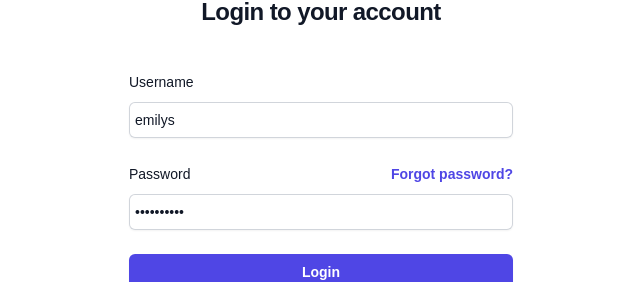
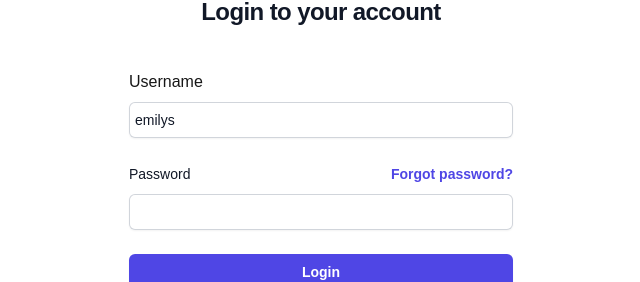
Before and after one commit to rahul94maurya/Plant-for-the-planet-task, a Next.js app: page /login in a window 1280 px wide. Shown: the part 134-416 px from the top of the page, without its empty margins (319-959 px from the left). Built offline with nearby package versions, Linux system fonts and the light colour scheme.

Commit message:
username validation conditions done

```diff
--- /dev/null
+++ b/components/shared/Input.tsx
@@ -0,0 +1,26 @@
+import React, { InputHTMLAttributes } from 'react';
+
+type InputProps = {
+  label: string;
+  id: string;
+  error?: string;
+  className?: string;
+} & InputHTMLAttributes<HTMLInputElement>;
+
+const Input = function ({ label, id, error, className, ...props }: InputProps) {
+  return (
+    <div>
+      <label htmlFor={id}>{label}</label>
+      <div className="mt-2">
+        <input
+          id={id}
+          className={`${className} block w-full rounded-md border-0 p-1.5 text-gray-900 shadow-sm ring-1 ring-inset ring-gray-300 placeholder:text-gray-400 focus:ring-2 focus:ring-inset focus:ring-indigo-600 sm:text-sm sm:leading-6`}
+          {...props}
+        />
+      </div>
+      {error && <div className="text-red-700">{error}</div>}
+    </div>
+  );
+};
+
+export default Input;
--- /dev/null
+++ b/hooks/useInput.ts
@@ -0,0 +1,29 @@
+import { getError } from '@/lib/utils';
+import { useState } from 'react';
+
+type CustomInputHookProps = {
+  dafaultValue: string;
+  maxLength: number;
+  minLength: number;
+};
+
+export const useInput = ({
+  dafaultValue,
+  maxLength,
+  minLength,
+}: CustomInputHookProps) => {
+  const [inputValue, setInputValue] = useState(dafaultValue);
+  const [didEdit, setDidEdit] = useState(false);
+
+  const error = getError({ inputValue, didEdit, maxLength, minLength });
+
+  const onChangeHandler = function (e: React.ChangeEvent<HTMLInputElement>) {
+    setInputValue(e.target.value);
+    setDidEdit(false);
+  };
+  const onBlurHandler = function () {
+    setDidEdit(true);
+  };
+
+  return { inputValue, onBlurHandler, onChangeHandler, didEdit, error };
+};
--- /dev/null
+++ b/lib/utils.ts
@@ -0,0 +1,33 @@
+type ErrorProps = {
+  inputValue: string;
+  didEdit: boolean;
+  maxLength: number;
+  minLength: number;
+};
+
+export const getError = function ({
+  inputValue,
+  didEdit,
+  maxLength,
+  minLength,
+}: ErrorProps) {
+  let errorMessage = didEdit && inputValue.length === 0 ? "can't be empty" : '';
+  if (didEdit && inputValue.length !== 0 && inputValue.length < minLength) {
+    errorMessage = `Username must be at least ${minLength} characters long`;
+  }
+  if (inputValue.length > maxLength) {
+    errorMessage = `cannot be greater than ${maxLength}`;
+  }
+  if (inputValue.length && !/^[a-zA-Z0-9]+$/.test(inputValue)) {
+    errorMessage = `Username must contain only letters and numbers`;
+  }
+  console.log('test', !/^(?=.*[a-zA-Z])[a-zA-Z0-9]+$/.test(inputValue));
+  if (
+    didEdit &&
+    inputValue.length !== 0 &&
+    !/^(?=.*[a-zA-Z])[a-zA-Z0-9]+$/.test(inputValue)
+  ) {
+    errorMessage = `Username must contain one alphabetic letter`;
+  }
+  return errorMessage;
+};
--- a/pages/login/index.tsx
+++ b/pages/login/index.tsx
@@ -2,18 +2,35 @@ import Link from 'next/link';
 import React, { useState } from 'react';
 import { authenticateUser } from '@/services/api';
 import { useRouter } from 'next/router';
+import Input from '@/components/shared/Input';
+import { useInput } from '@/hooks/useInput';
 
 const LoginPage = () => {
   const router = useRouter();
-  const [userName, setUserName] = useState('emilys');
-  const [password, setPassword] = useState('emilyspass');
+  const {
+    inputValue: userName,
+    onBlurHandler: handleUserNameBlur,
+    onChangeHandler: handleUserNameChange,
+    error: userNameErrorMessage,
+  } = useInput({ dafaultValue: 'emilys', maxLength: 10, minLength: 6 });
+
+  // const [password, setPassword] = useState('emilyspass');
+  const [password, setPassword] = useState('');
   const [isLoading, setIsLoading] = useState(false);
 
-  const handleUserNameChange = function (
-    event: React.ChangeEvent<HTMLInputElement>
-  ) {
-    setUserName(event.target.value);
-  };
+  // const handleUserNameChange = function (
+  //   event: React.ChangeEvent<HTMLInputElement>
+  // ) {
+  //   const username = event.target.value;
+  //   if (!username) {
+  //     setUserNameErrorMessage('Username is required');
+  //   } else if (username.length < 6) {
+  //     setUserNameErrorMessage('Username must be at least 6 characters long');
+  //   } else if (!/^[a-zA-Z0-9]+$/.test(username)) {
+  //     setUserNameErrorMessage('Username must contain only letters and numbers');
+  //   }
+  //   setUserName(event.target.value);
+  // };
 
   const handlePasswordChange = function (
     event: React.ChangeEvent<HTMLInputElement>
@@ -28,9 +45,9 @@ const LoginPage = () => {
     event.preventDefault();
     setIsLoading(true);
     const response = await authenticateUser(requestBody);
-    localStorage.setItem('authStatus', JSON.stringify(response))
+    localStorage.setItem('authStatus', JSON.stringify(response));
     if (response.token) {
-      router.push('/')
+      router.push('/');
     }
     setIsLoading(false);
     console.log('response data from API', response);
@@ -52,7 +69,17 @@ const LoginPage = () => {
       <div className="mt-10 sm:mx-auto sm:w-full sm:max-w-sm">
         <form className="space-y-6" onSubmit={handleFormSubmit}>
           <div>
-            <label
+            <Input
+              id="userName"
+              type="text"
+              label="Username"
+              placeholder="emilys"
+              value={userName}
+              error={userNameErrorMessage}
+              onChange={handleUserNameChange}
+              onBlur={handleUserNameBlur}
+            />
+            {/* <label
               htmlFor="email"
               className="block text-sm font-medium leading-6 text-gray-900"
             >
@@ -66,7 +93,7 @@ const LoginPage = () => {
                 required
                 className="block w-full rounded-md border-0 p-1.5 text-gray-900 shadow-sm ring-1 ring-inset ring-gray-300 placeholder:text-gray-400 focus:ring-2 focus:ring-inset focus:ring-indigo-600 sm:text-sm sm:leading-6"
               />
-            </div>
+            </div> */}
           </div>
 
           <div>
```
